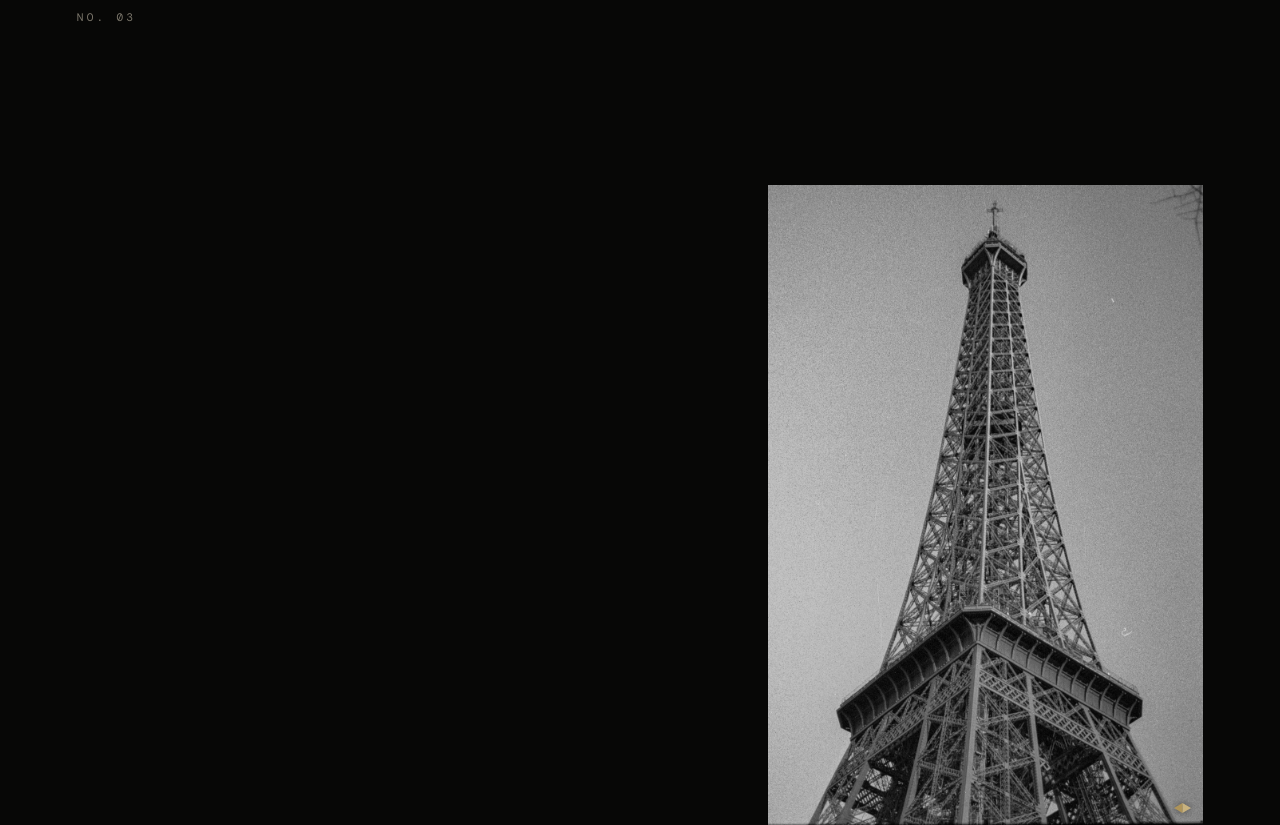
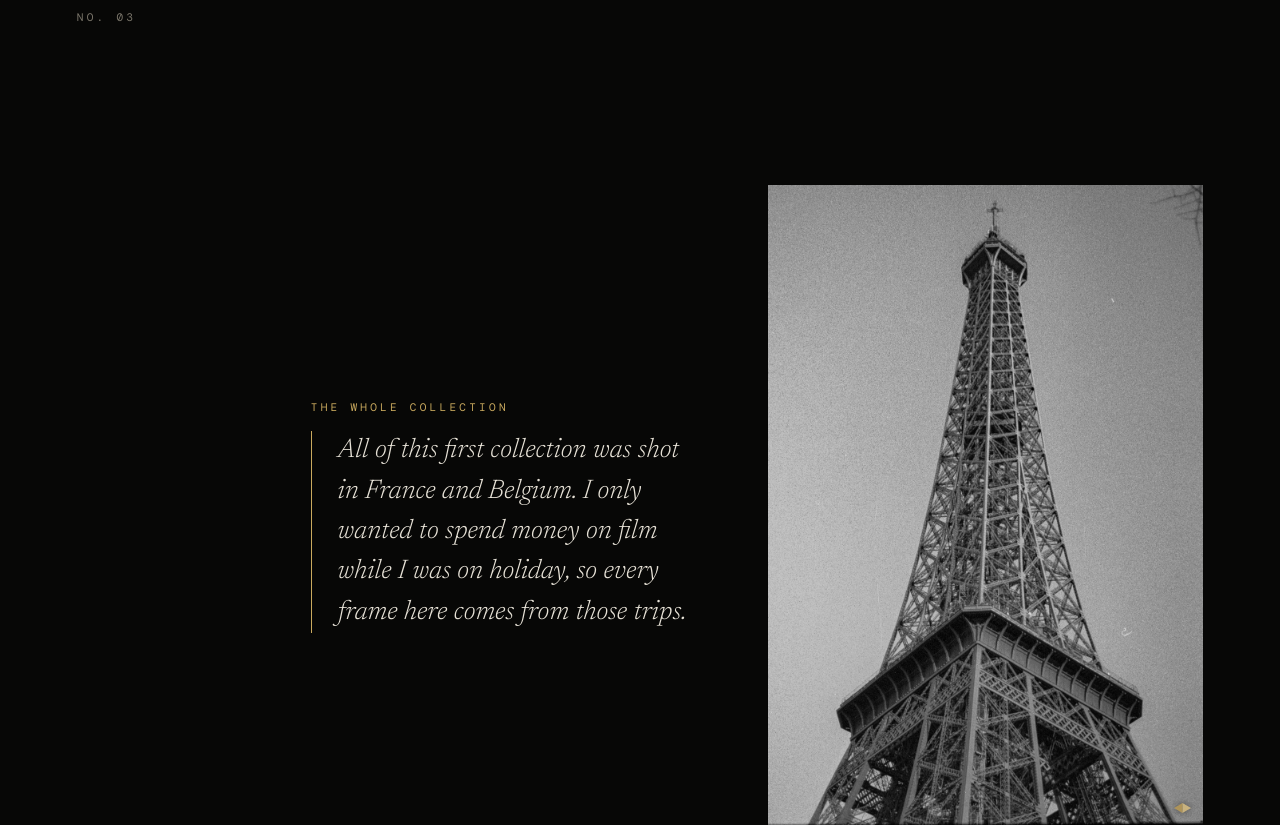
Before and after one commit to LEONINE-ux/LEONINE.CO.UK-REALBUILD, a plain HTML site: page leonine-site/index.html in a window 1280 px wide. Shown: the part 3431-4256 px from the top of the page. Drawn offline with nearby package versions, Linux system fonts and the light colour scheme; a web font is replaced by a local one.

Commit message:
Move France and Belgium note beside the Eiffel Tower frame
Co-Authored-By: Claude Sonnet 5.5 <noreply@anthropic.com>
Claude-Session: https://claude.ai/code/session_01WsTv93VgAqzHrkc4STd3Bq

```diff
--- a/leonine-site/css/style.css
+++ b/leonine-site/css/style.css
@@ -180,3 +180,11 @@ dialog[open]{animation:fade .45s ease both}
 .interlude{padding:clamp(70px,12vw,170px) clamp(18px,6vw,110px);display:grid;justify-items:start}
 .interlude p{max-width:560px;margin:0;font:italic 300 clamp(20px,2.3vw,30px)/1.55 var(--serif);color:var(--mute);border-left:1px solid var(--gold);padding-left:clamp(16px,2vw,28px)}
 @media(max-width:900px){.about-grid{grid-template-columns:1fr}.self{position:static;order:-1}}
+
+.frame.has-note{grid-template-columns:auto minmax(0,1fr);align-items:center;column-gap:clamp(28px,6vw,100px)}
+.frame.has-note.r{grid-template-columns:minmax(0,1fr) auto}
+.frame.has-note.r figure{order:2}.frame.has-note.r .side{order:1;justify-self:end}
+.side{max-width:380px}
+.side .slabel{display:block;margin-bottom:18px;font:400 11px/1 var(--mono);letter-spacing:.3em;text-transform:uppercase;color:var(--gold)}
+.side p{margin:0;font:italic 300 clamp(20px,2.1vw,28px)/1.5 var(--serif);color:var(--ink);border-left:1px solid var(--gold);padding-left:clamp(16px,2vw,26px)}
+@media(max-width:900px){.frame.has-note,.frame.has-note.r{grid-template-columns:1fr;row-gap:24px}.frame.has-note.r .side{order:2;justify-self:start}.side{max-width:none}}
--- a/leonine-site/js/main.js
+++ b/leonine-site/js/main.js
@@ -21,9 +21,9 @@ function mount(p, scroll) {
   const head = `<header class="phead"><div class="pinfo"><span class="pnum">${pad(n, 2)}</span>${p.title ? `<h2 class="ptitle">${esc(p.title)}</h2>` : ""}</div>${p.tagline ? `<p class="ptag">${esc(p.tagline)}</p>` : ""}<div class="pinfo pmeta"><span>${meta}</span></div></header>`;
   const inter = {}; (p.interludes || []).forEach(x => { inter[x.after] = x.text; });
   const body = p.photos.map((ph, i) => {
-    const o = photoOf(p, ph), k = i + 1, side = k % 2 ? "l" : "r";
+    const o = photoOf(p, ph), k = i + 1, side = k % 2 ? "l" : "r", nt = ph && ph.note ? ph.note : "";
     const dims = o.w && o.h ? ` width="${o.w}" height="${o.h}"` : "";
-    return `<section class="frame ${side}" id="f${pad(k, 2)}" data-i="${k}"><figure><button class="ph" data-n="${pad(k, 2)}" aria-label="View frame ${k} larger"><img src="${esc(o.src)}"${dims} alt="Black and white 35mm film photograph, frame ${k}" loading="${k <= 2 ? "eager" : "lazy"}" decoding="async"></button><figcaption><span>No. ${pad(k, 2)}</span></figcaption></figure></section>${inter[k] ? `<section class="interlude"><p>${esc(inter[k])}</p></section>` : ""}`;
+    return `<section class="frame ${side}${nt ? " has-note" : ""}" id="f${pad(k, 2)}" data-i="${k}"><figure><button class="ph" data-n="${pad(k, 2)}" aria-label="View frame ${k} larger"><img src="${esc(o.src)}"${dims} alt="Black and white 35mm film photograph, frame ${k}" loading="${k <= 2 ? "eager" : "lazy"}" decoding="async"></button><figcaption><span>No. ${pad(k, 2)}</span></figcaption></figure>${nt ? `<aside class="side">${ph.label ? `<span class="slabel">${esc(ph.label)}</span>` : ""}<p>${esc(nt)}</p></aside>` : ""}</section>${inter[k] ? `<section class="interlude"><p>${esc(inter[k])}</p></section>` : ""}`;
   }).join("");
   const note = p.note ? `<section class="pnote"><p>${esc(p.note)}</p></section>` : "";
   exhibit.innerHTML = `<article id="work" aria-label="${esc(p.title || "Project " + n)}">${head}${body}${note}</article>`;
--- a/leonine-site/js/projects.js
+++ b/leonine-site/js/projects.js
@@ -11,6 +11,8 @@
 
    Optional per project: tagline, era (or year), place, note (a short text shown after the last photo).
 
+   A photo can also carry a side note, shown beside it: add  label: "...", note: "..."  to that photo's line.
+
    status: "current"  -> the project shown first, in full, on the home page.
            "archive"  -> listed under Archive; opens when clicked.
    Only ONE project should be "current".
@@ -23,16 +25,12 @@ window.PROJECTS = [
     era: "pre NOV26",          // shown as "Era: pre NOV26". Or use year / place instead.
     status: "current",
     note: "Selected from hundreds upon hundreds of frames, these are the ones that meant the most to me and began to define my style in photography, transforming what I shoot from basic family holiday photos into meaningful pieces of art.",
-    // A short text shown between photos. "after" = the frame number it comes after.
-    interludes: [
-      { after: 4, text: "I only shot this first section in France and Belgium. I only wanted to spend money on film while I was on holiday, so every frame in this collection comes from those trips." }
-    ],
     folder: "images/photos/",  // where this project's photos live
     photos: [
     { f: "01.jpg", w: 971, h: 1600 },
     { f: "02.jpg", w: 1600, h: 1093 },
     { f: "03.jpg", w: 1600, h: 1272 },
-    { f: "04.jpg", w: 1089, h: 1600 },
+    { f: "04.jpg", label: "The whole collection", note: "All of this first collection was shot in France and Belgium. I only wanted to spend money on film while I was on holiday, so every frame here comes from those trips.", w: 1089, h: 1600 },
     { f: "05.jpg", w: 1119, h: 1600 },
     { f: "06.jpg", w: 1069, h: 1600 },
     { f: "07.jpg", w: 1081, h: 1600 },
```
Also changed, not shown: leonine-site/images/leo.jpg.
